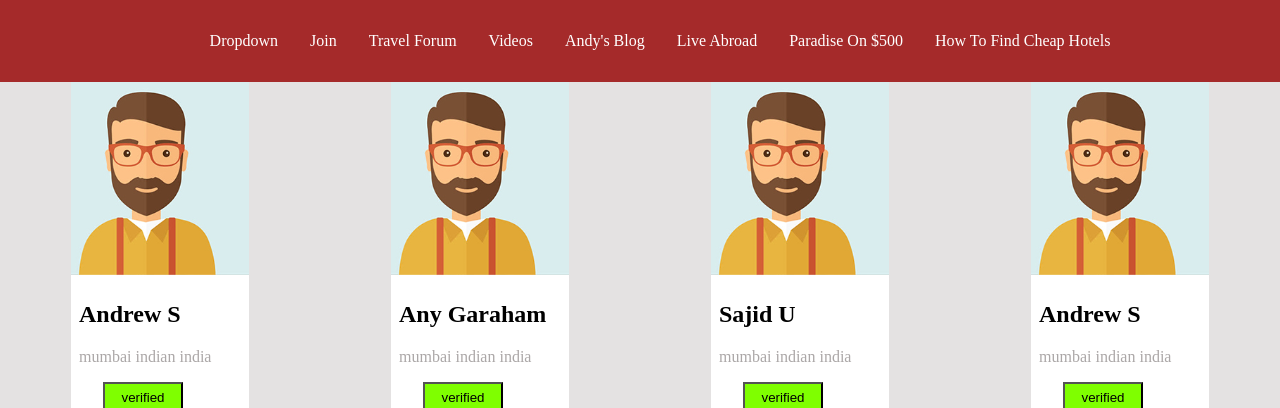
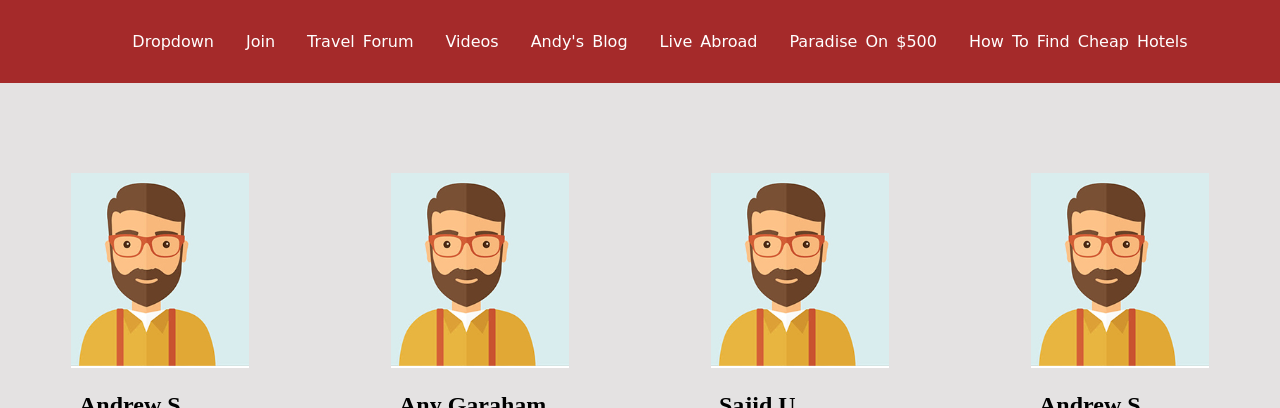
Before and after one commit to nosheeno/flextask, a plain HTML site: page index.html in a window 1280 px wide. Shown: the top 408 px of the page. Drawn offline with Linux system fonts and the light colour scheme.

Commit message:
desig changes

```diff
--- a/css/styles.css
+++ b/css/styles.css
@@ -1,10 +1,13 @@
 body{
+    padding: 0;
     margin: 0;
 }
 .container{
     background-color: brown;
     display: flex;
     justify-content: space-evenly;
+
+
 
 }
 .container ul{
@@ -17,6 +20,14 @@ body{
     color: white;
     text-transform: capitalize;
     padding: 1rem;
+    word-spacing: 0.5rem;
+    word-spacing: 3px;
+    font-family: cursive;
+    cursor: pointer;
+}
+.container ul li:hover{
+    color: black;
+    transition-duration: 1s;
 }
 @media all and (max-width: 800px){
     .container ul{
@@ -34,31 +45,46 @@ body{
 .container2{
     display: flex;
     justify-content: space-around;
-    /* height: 40rem;
+    /* height: 31rem;
     align-items: center; */
     background-color: #e4e2e2;
+
 }
 .container2 .box1{
-    background-color: #ffffff;
+
+    padding: 5.6rem 0;
+
 }
 .container2 .box1 h2{
     text-transform: capitalize;
     padding-left: 0.5rem;
+    height: 8px;
     }
 .container2 .box1 p{
     color: #aba7a7;
     padding-left: 0.5rem;
 }
 .container2 .box1 button {
-    background-color: chartreuse;
+    background-color: #ff7657;
     height: 2rem;
-    width: 5rem;
+    width: 5.5rem;
+    color: #ffffff;
     margin-left: 2rem;
+    text-transform: capitalize;
+    border-style: none;
+    border-radius: 5px;
+    cursor: pointer;
+
+}
+.container2 .box1 button:hover{
+
+    transition-duration: 1s;
+    border: 1px solid #fc3e14;
 }
 @media all and (max-width: 800px){
     .container2 {
         flex-wrap: wrap;
-        justify-content: center;
+        justify-content: space-between;
         padding: 8rem;
 }
 }
--- a/index.html
+++ b/index.html
@@ -24,26 +24,26 @@
         <div class="box1">
             <img src="img/talk.png" alt="">
             <h2>andrew s</h2>
-            <p>mumbai indian india</p>
-            <button>verified</button>
+            <p>mumbai indian, india</p>
+            <button>✓ verified</button>
         </div>
         <div class="box1">
             <img src="img/talk.png" alt="">
             <h2>any garaham</h2>
-            <p>mumbai indian india</p>
-            <button>verified</button>
+            <p>mumbai indian, india</p>
+            <button>✓ verified</button>
         </div>
         <div class="box1">
             <img src="img/talk.png" alt="">
             <h2>sajid u</h2>
-            <p>mumbai indian india</p>
-            <button>verified</button>
+            <p>mumbai indian, india</p>
+            <button>✓ verified</button>
         </div>
         <div class="box1">
             <img src="img/talk.png" alt="">
             <h2>andrew s</h2>
-            <p>mumbai indian india</p>
-            <button>verified</button>
+            <p>mumbai indian, india</p>
+            <button>✓ verified</button>
         </div>
     </div>
     <div class="footer">
```
